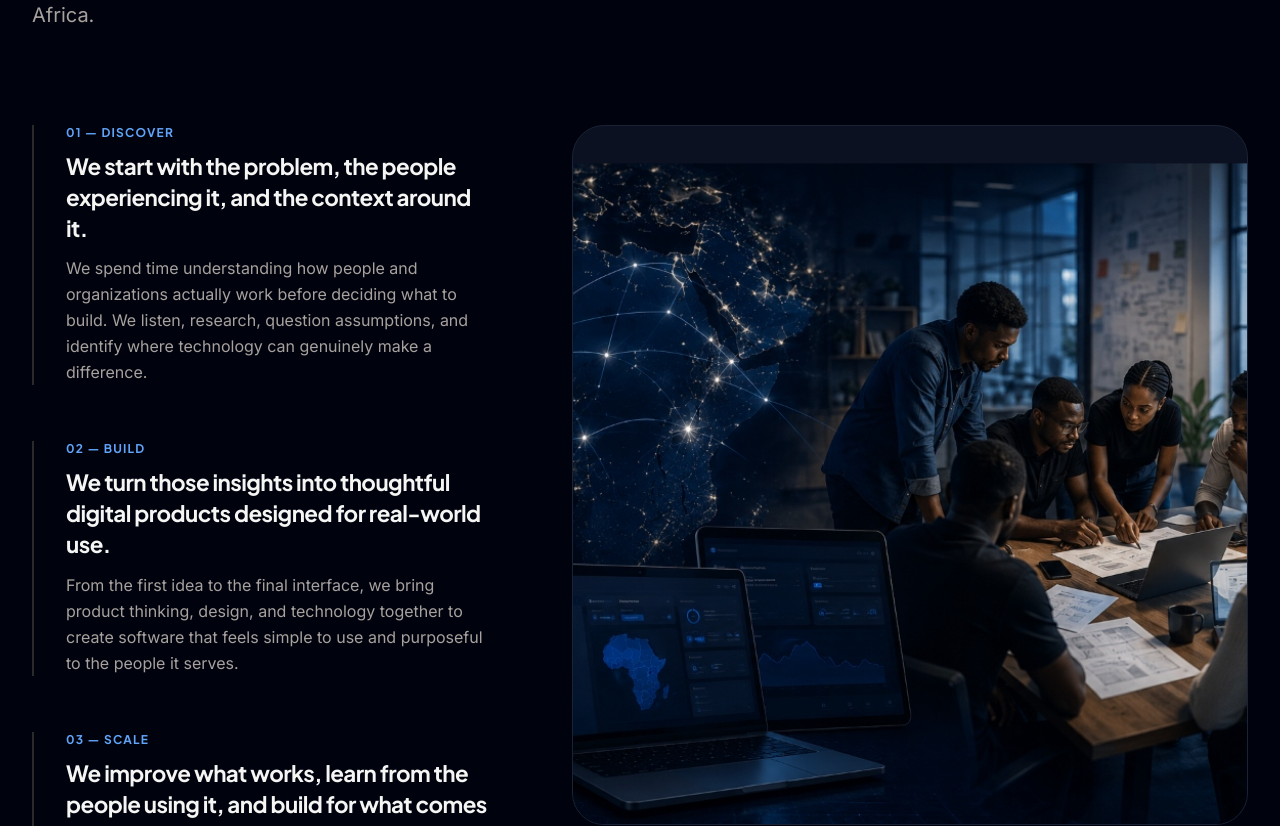
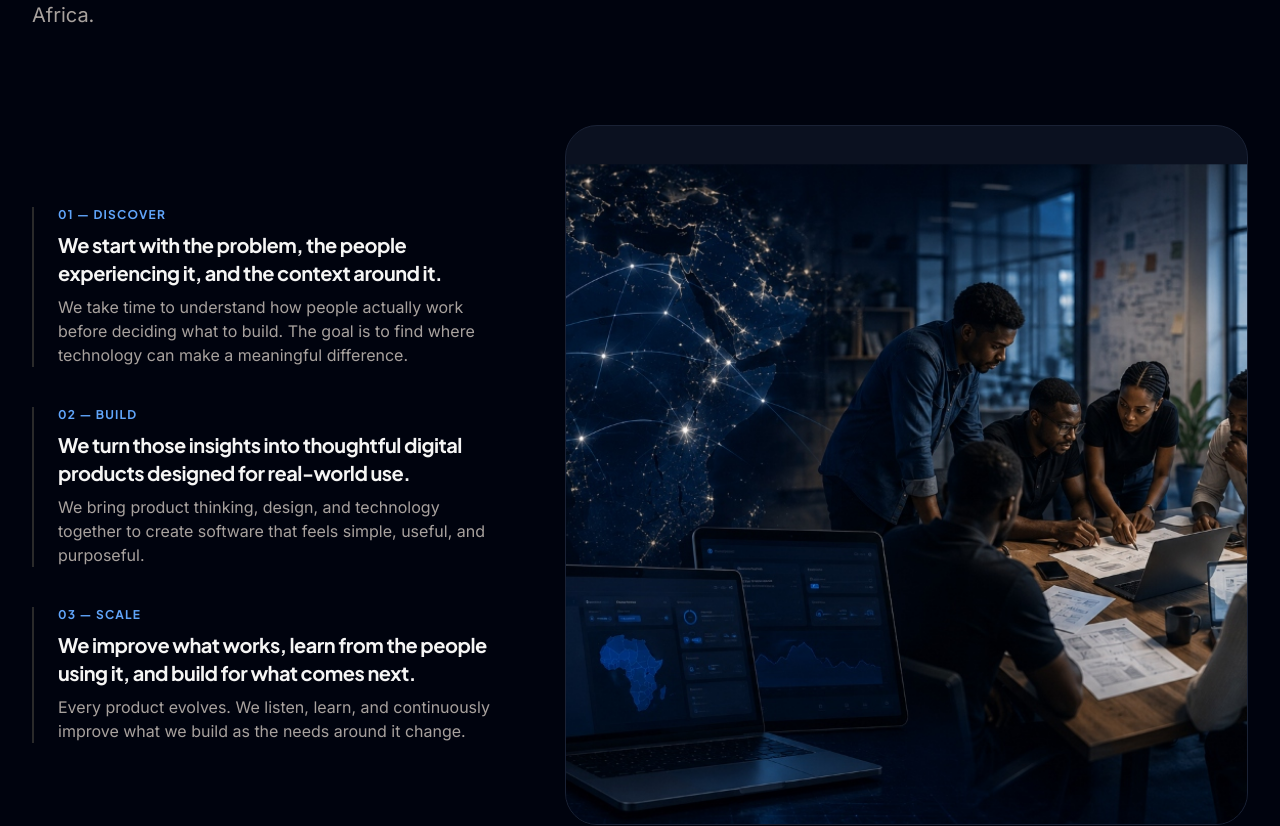
Before and after one commit to BAMSSA-DEVS/smooth.africa, a Next.js app: page / in a window 1280 px wide. Shown: the part 1168-1994 px from the top of the page. Built offline with nearby package versions, Linux system fonts and the light colour scheme.

Commit message:
content: refine What We Do left-side copy, vertical centering, and spacing

```diff
--- a/components/WhatWeDoSection.tsx
+++ b/components/WhatWeDoSection.tsx
@@ -42,23 +42,23 @@ export const WhatWeDoSection: React.FC = () => {
           </p>
         </motion.div>
 
-        <div className="grid grid-cols-1 lg:grid-cols-12 gap-12 lg:gap-20 items-start">
+        <div className="grid grid-cols-1 lg:grid-cols-12 gap-12 lg:gap-16 items-center">
           {/* Capabilities List */}
-          <div className="lg:col-span-5 space-y-10 lg:space-y-14 relative z-20">
+          <div className="lg:col-span-5 space-y-8 lg:space-y-10 relative z-20">
 
             <motion.div
               initial={{ opacity: 0, y: 20 }}
               whileInView={{ opacity: 1, y: 0 }}
               viewport={{ once: true, margin: "-50px" }}
               transition={{ duration: 0.5, delay: 0.1 }}
-              className="group border-l-2 border-stone-200 dark:border-[#2A2A2A] pl-6 lg:pl-8 hover:border-[#1258AB] dark:hover:border-blue-500 transition-colors duration-300"
+              className="group border-l-2 border-stone-200 dark:border-[#2A2A2A] pl-6 hover:border-[#1258AB] dark:hover:border-blue-500 transition-colors duration-300"
             >
-              <span className="font-heading text-xs font-bold text-[#1258AB] dark:text-blue-400 uppercase tracking-widest mb-2.5 block">01 — DISCOVER</span>
-              <h3 className="font-heading text-xl lg:text-[1.4rem] font-bold text-stone-900 dark:text-stone-100 leading-snug tracking-tight mb-3">
+              <span className="font-heading text-xs font-bold text-[#1258AB] dark:text-blue-400 uppercase tracking-widest mb-2 block">01 — DISCOVER</span>
+              <h3 className="font-heading text-lg lg:text-xl font-bold text-stone-900 dark:text-stone-100 leading-snug tracking-tight mb-2">
                 We start with the problem, the people experiencing it, and the context around it.
               </h3>
-              <p className="font-sans text-stone-600 dark:text-stone-400 text-base leading-relaxed">
-                We spend time understanding how people and organizations actually work before deciding what to build. We listen, research, question assumptions, and identify where technology can genuinely make a difference.
+              <p className="font-sans text-stone-600 dark:text-stone-400 text-sm sm:text-base leading-relaxed">
+                We take time to understand how people actually work before deciding what to build. The goal is to find where technology can make a meaningful difference.
               </p>
             </motion.div>
 
@@ -67,14 +67,14 @@ export const WhatWeDoSection: React.FC = () => {
               whileInView={{ opacity: 1, y: 0 }}
               viewport={{ once: true, margin: "-50px" }}
               transition={{ duration: 0.5, delay: 0.2 }}
-              className="group border-l-2 border-stone-200 dark:border-[#2A2A2A] pl-6 lg:pl-8 hover:border-[#1258AB] dark:hover:border-blue-500 transition-colors duration-300"
+              className="group border-l-2 border-stone-200 dark:border-[#2A2A2A] pl-6 hover:border-[#1258AB] dark:hover:border-blue-500 transition-colors duration-300"
             >
-              <span className="font-heading text-xs font-bold text-[#1258AB] dark:text-blue-400 uppercase tracking-widest mb-2.5 block">02 — BUILD</span>
-              <h3 className="font-heading text-xl lg:text-[1.4rem] font-bold text-stone-900 dark:text-stone-100 leading-snug tracking-tight mb-3">
+              <span className="font-heading text-xs font-bold text-[#1258AB] dark:text-blue-400 uppercase tracking-widest mb-2 block">02 — BUILD</span>
+              <h3 className="font-heading text-lg lg:text-xl font-bold text-stone-900 dark:text-stone-100 leading-snug tracking-tight mb-2">
                 We turn those insights into thoughtful digital products designed for real-world use.
               </h3>
-              <p className="font-sans text-stone-600 dark:text-stone-400 text-base leading-relaxed">
-                From the first idea to the final interface, we bring product thinking, design, and technology together to create software that feels simple to use and purposeful to the people it serves.
+              <p className="font-sans text-stone-600 dark:text-stone-400 text-sm sm:text-base leading-relaxed">
+                We bring product thinking, design, and technology together to create software that feels simple, useful, and purposeful.
               </p>
             </motion.div>
 
@@ -83,14 +83,14 @@ export const WhatWeDoSection: React.FC = () => {
               whileInView={{ opacity: 1, y: 0 }}
               viewport={{ once: true, margin: "-50px" }}
               transition={{ duration: 0.5, delay: 0.3 }}
-              className="group border-l-2 border-stone-200 dark:border-[#2A2A2A] pl-6 lg:pl-8 hover:border-[#1258AB] dark:hover:border-blue-500 transition-colors duration-300"
+              className="group border-l-2 border-stone-200 dark:border-[#2A2A2A] pl-6 hover:border-[#1258AB] dark:hover:border-blue-500 transition-colors duration-300"
             >
-              <span className="font-heading text-xs font-bold text-[#1258AB] dark:text-blue-400 uppercase tracking-widest mb-2.5 block">03 — SCALE</span>
-              <h3 className="font-heading text-xl lg:text-[1.4rem] font-bold text-stone-900 dark:text-stone-100 leading-snug tracking-tight mb-3">
+              <span className="font-heading text-xs font-bold text-[#1258AB] dark:text-blue-400 uppercase tracking-widest mb-2 block">03 — SCALE</span>
+              <h3 className="font-heading text-lg lg:text-xl font-bold text-stone-900 dark:text-stone-100 leading-snug tracking-tight mb-2">
                 We improve what works, learn from the people using it, and build for what comes next.
               </h3>
-              <p className="font-sans text-stone-600 dark:text-stone-400 text-base leading-relaxed">
-                A product doesn't end when it launches. We pay attention to how it's used, what isn't working, and where new opportunities emerge — continuously making our products more useful, reliable, and ready to grow.
+              <p className="font-sans text-stone-600 dark:text-stone-400 text-sm sm:text-base leading-relaxed">
+                Every product evolves. We listen, learn, and continuously improve what we build as the needs around it change.
               </p>
             </motion.div>
 
```
